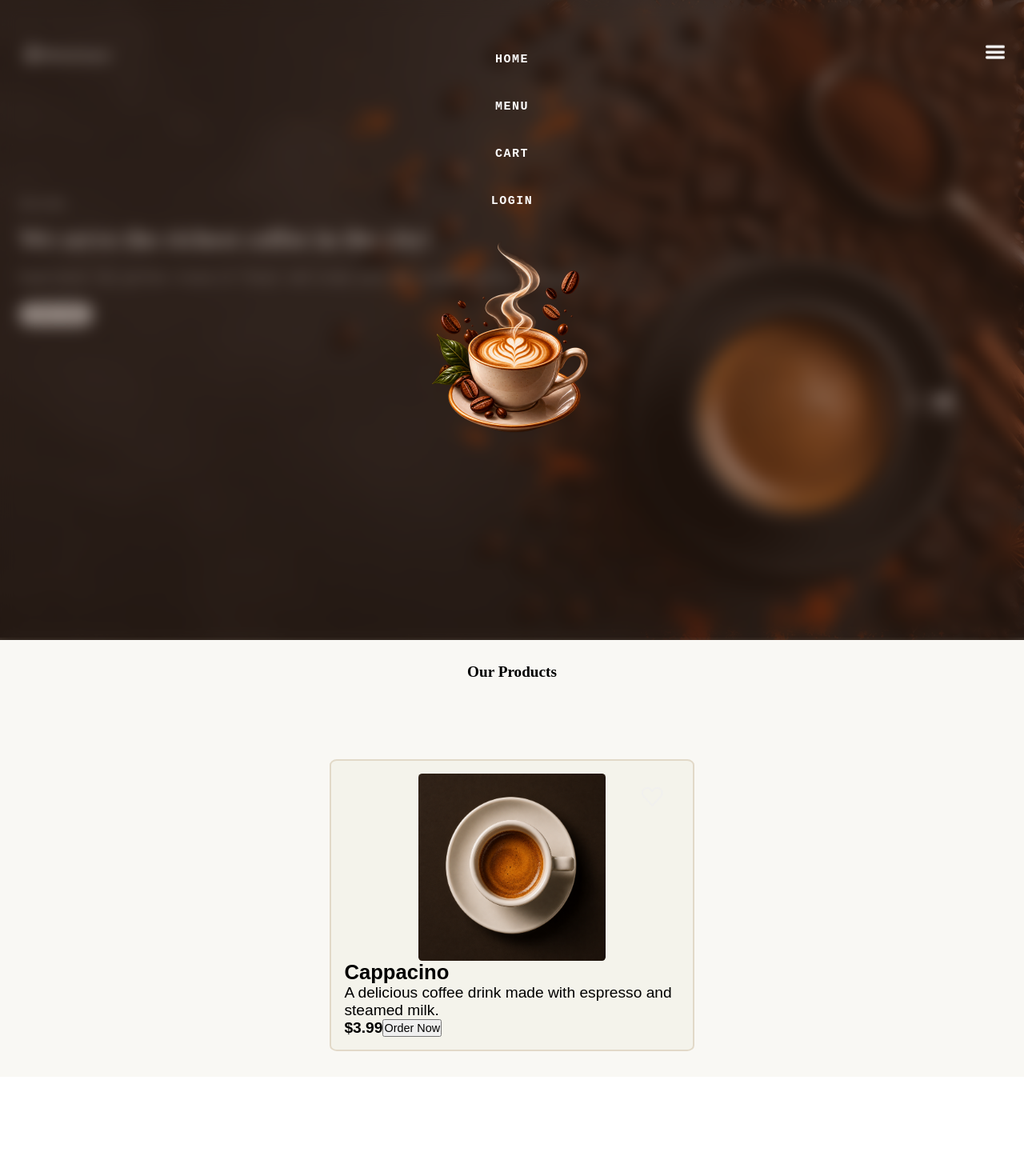
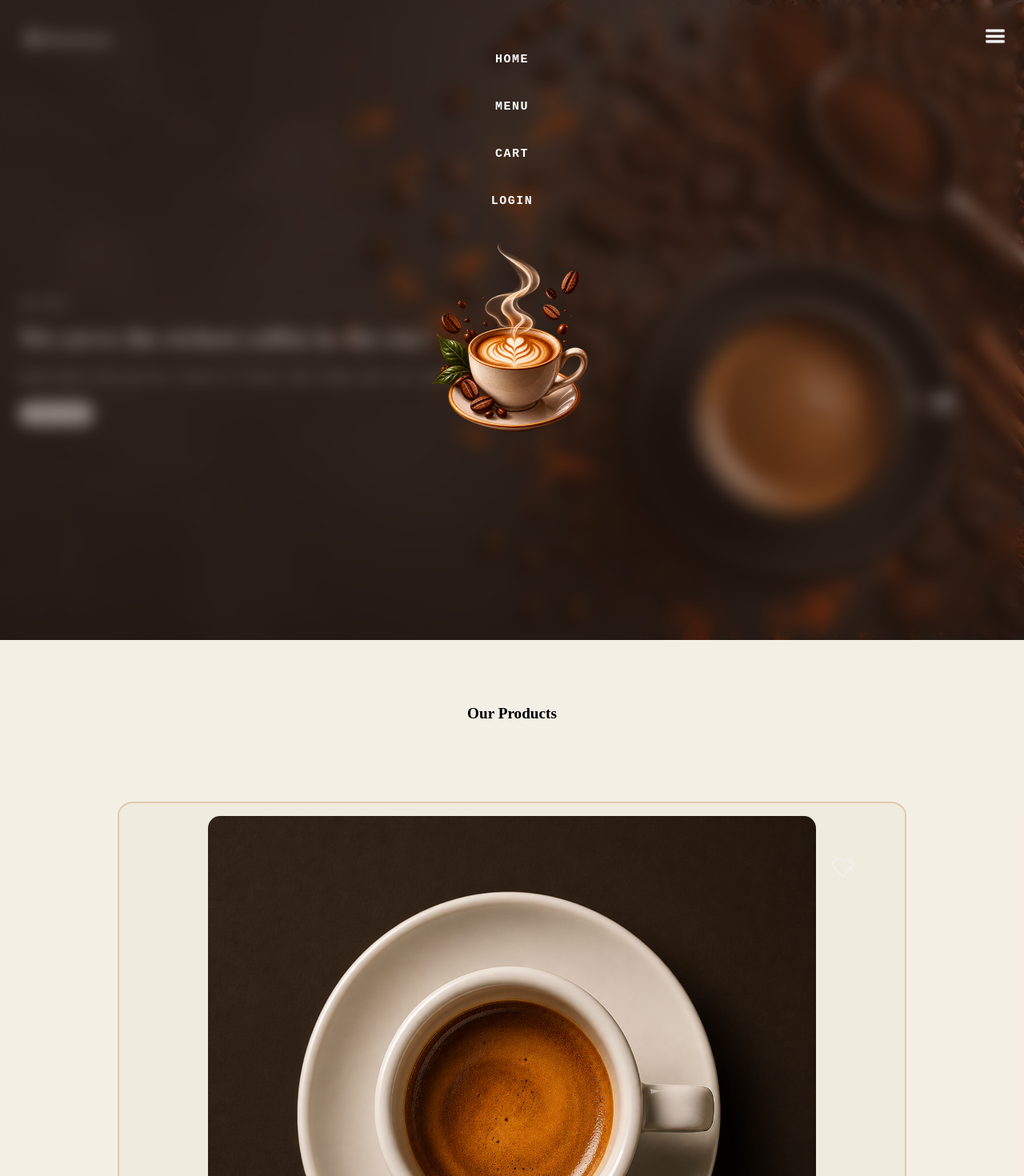
Before and after one commit to amishasikka/CODEALPHA_MOCHA-HOUSE, a React (Vite) app: page / in a window 1280 px wide. Shown: the top 1470 px of the page at 80% size. Before the commit the page ends 1346 px from the top, so only its background shows below. Built offline with nearby package versions, Linux system fonts and the light colour scheme.

Commit message:
changes in sizes of screen

```diff
--- a/src/App.css
+++ b/src/App.css
@@ -10,7 +10,7 @@
   --main-text: #24140D;      /* espresso */
   --primary-brown: #5A2D16;  /* coffee brown */
   --accent: #B9682E;         /* caramel */
-  --light-accent: #E2D9C8;   /* cream */
+  --light-accent: #deccac;   /* cream */
   --cards: #FFFFFF;          /* white */
   --secondary-text: #5F554E; /* warm gray */
   --green-element: #607A4C;  /* sage/leaf */
@@ -22,15 +22,20 @@
 
 body {
   font-family: var(--normal-font);
+  background-color: var(--main-bg);
+
+}
+
+.hero-wrapper{
   background: url("/src/assets/hero.png") no-repeat;
   background-size: cover;
-  height: 100vh;
-  background-position: right
+  background-position: right;
+  min-height: 100vh;
 }
 
 @media (min-width: 375px) {
   section {
-    padding: 2rem 1.5rem 2rem 1.5rem;
+    padding: 2rem 1.5rem;
   }
 
   /* Navbar Section Starts */
@@ -39,16 +44,10 @@ body {
   ul {
     display: flex;
   }
-
-  /* .navbar{
-    position: sticky;
-    top:0;
-  } */
   .nav {
     width: 100%;
     align-items: center;
     justify-content: space-between;
-    margin-top: 0.8rem;
   }
 
   .logo {
@@ -144,9 +143,6 @@ body {
 
 
   /* Home Section Starts */
-  /* .home{
-    margin-bottom: 33%;
-  } */
   .hero-content{
     display: flex;
     flex-direction: column;
@@ -159,7 +155,7 @@ body {
     color: var(--cards);
   }
   .welcome-text{
-    margin-top: 6rem;
+    margin-top: 20%;
     font-family: var(--normal-font);
     letter-spacing: 20%;
     font-weight: 500;
@@ -183,14 +179,13 @@ body {
     color: var(--main-text);
     background-color: var(--cards);
     border-radius: 1.5rem;
-    margin-bottom: 29%;
   }
   /* Home Section Ends */
 
   /* Product Section Starts */
-
   .product-section{
     background-color: rgba(226, 217, 200, 0.2);
+    min-height:100vh;
   }
   .product-container,
   .products,
@@ -219,7 +214,7 @@ body {
     font-size: 1.2rem;
     font-weight: 600;
     letter-spacing: 4%;
-    margin-bottom: 8%;
+    margin: 4% 0 8% 0;
     text-align: center;
   }
 
@@ -236,7 +231,7 @@ body {
       height: 100%;
 
       .product-img{
-        width:234px;
+        width:80%;
         height: auto;
         border-radius: 2%;
       }
@@ -254,16 +249,12 @@ body {
         color: var(--primary-brown);
       }
       .product-description{
-        /* font-size: 1.2rem; */
         line-height: 1.8rem;
       }
       .product-price{
-        /* font-size: 1.2rem; */
         font-weight: 600;
-        /* line-height: 1.9rem; */
       }
       .order-button{
-        /* font-size: 0.9rem; */
         font-weight: 500;
       }
       .product-description, .product-price, .order-button{
--- a/src/App.jsx
+++ b/src/App.jsx
@@ -6,7 +6,6 @@ import Product from './pages/Product'
 function App() {
   return (
     <BrowserRouter>
-      <Navbar/>
       <Routes>
         <Route path="/" element={<Home/>}/>
         <Route path="/products" element={<Product/>}/>
--- a/src/index.css
+++ b/src/index.css
@@ -1,8 +1,9 @@
 @media (min-width: 768px) {
   section {
-    padding: 2rem 3rem 2rem 3rem;
+    padding: 2rem 3rem;
   }
 
+  /* Navbar Section Starts */
   .nav-links, .nav-btns {
     display: flex;
     align-items: center;
@@ -32,10 +33,9 @@
   .menu{
     display: none;
   }
+  /* Navbar Section Ends */
 
-
-
-
+  /* Home Section Starts */
   .hero-content{
     width:50%;
     justify-content: center;
@@ -51,24 +51,30 @@
   }
   .hero-button{
     padding: 0.5rem 1.5rem;
-    margin-bottom:45%;
   }
+  /* Home Section Ends */
 
-
-  .product-container{
+  /* Product Section Starts */
+  .product-container,
+  .products{
     justify-content: space-between;
   }
-
   .product-heading{
-    font-size: 2rem;
-    margin-bottom: 8%;
+    font-size: 1.5rem;
+    margin: 2% 0 8% 0;
   }
+  .product-card{
+    width:55%;
+  }
+  /* Product Section Ends */
 }
 
 @media (min-width: 1024px) {
   section {
-    padding: 2rem 6rem 2rem 6rem;
+    padding: 2rem 6rem;
   }
+
+  /* Navbar Section Starts */
   .nav-links{
     margin-right: 12rem;
 
@@ -81,28 +87,29 @@
       width: 12rem;
       }
    }
+   /* Navbar Section Ends */
 
+   /* Home Section Starts */
    .hero-button{
     padding: 0.8rem 2rem;
     font-size: 0.9rem;
-    margin-bottom: 25%;
    }
-
    .welcome-text{
     margin-top: 20%;
   }
+  /* Home Section Ends */
 
+  /* Product Section Starts */
   .product-image{
     .product-img{
-      width:334px;
-      height:auto;
+      width:
     }
   }
   .product-name{
     font-size: 1.6rem;
   }
   .product-description{
-    font-size: 1.2rem;
+    font-size: 1rem;
   }
   .product-price{
     font-size: 1.2rem;
@@ -110,5 +117,6 @@
   .order-button{
     font-size: 0.9rem;
   }
+  /* Product Section Ends */
 
 }
--- a/src/pages/Home.jsx
+++ b/src/pages/Home.jsx
@@ -1,8 +1,11 @@
+import Navbar from "../components/Navbar";
 import Product from "./Product";
 
 export default function Home(){
     return (
         <>
+            <div className="hero-wrapper">
+                <Navbar/>
                 <section className="home">
                     <div className="hero-content">
                         <p className="welcome-text">WELCOME</p>
@@ -11,6 +14,7 @@ export default function Home(){
                         <button className="hero-button">Order Now</button>
                     </div>
                 </section>
+            </div>
             <Product/>
         </>
     )
```
Also changed, not shown: src/assets/logo.png. Lines whose indentation alone changed are shown as unchanged.
